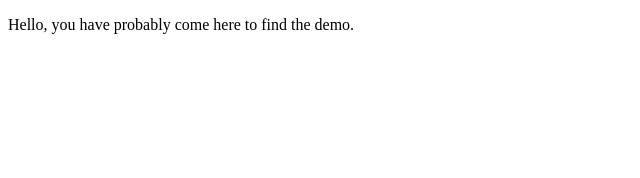
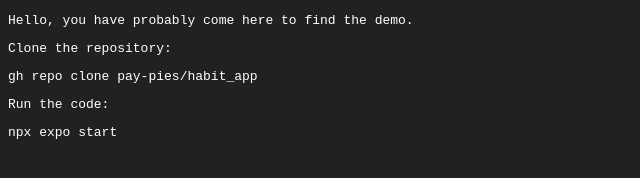
Before and after one commit to pay-pies/habit-instructions, a plain HTML site: page index.html in a window 1280 px wide. Shown: the whole page, without its empty margins (0-640 px from the left). Drawn offline with Linux system fonts and the light colour scheme.

Commit message:
added text

```diff
--- a/index.html
+++ b/index.html
@@ -3,9 +3,21 @@
     <head>
         <title>Habit App - Instructions</title>
         <meta charset="utf-8">
+    <style>
+        body {
+            background-color: rgb(33, 33, 33);
+            color: white;
+            font-family: monospace;
+        }
+    </style>
     </head>
     <body>
         <p>Hello, you have probably come here to find the demo.</p>
+        <p>Clone the repository:</p>
 
+        <pre><code>gh repo clone pay-pies/habit_app</code></pre>
+        <p>Run the code:</p>
+
+        <pre><code>npx expo start</code></pre>
     </body>
 </html>
```
